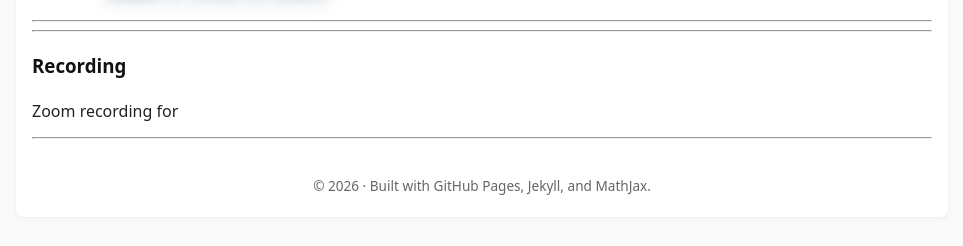
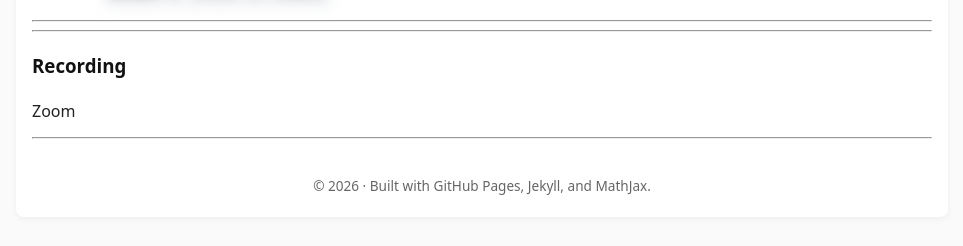
Before and after one commit to SaleemKamaludin/SaleemKamaludin.github.io, a Jekyll site: the page built from courses/math-clinic-2026/index.md, in a window 1280 px wide. Shown: the part 857-1103 px from the top of the page, without its empty margins (158-1121 px from the left). Built offline with Jekyll 4.4.1, drawn with Linux system fonts in a browser that asks for light colours.

```diff
--- a/courses/math-clinic-2026/index.md
+++ b/courses/math-clinic-2026/index.md
@@ -185,4 +185,4 @@ permalink: /courses/math-clinic-2026/
 <hr class="soft" />
 
 <h3>Recording</h3>
-<p>Zoom recording for
+<p>Zoom
```
